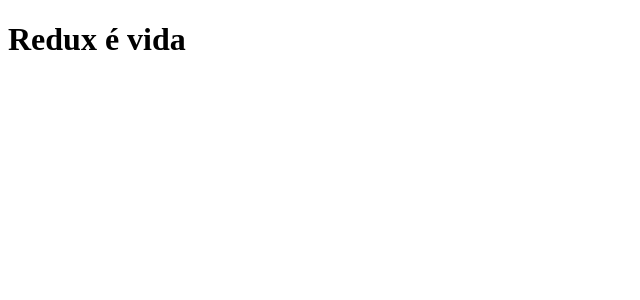
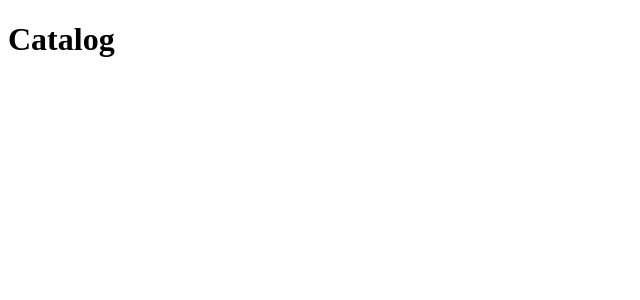
Before and after one commit to nittosantos/study-redux, a React (Create React App) app: page / in a window 1280 px wide. Shown: the top 300 px of the page, without its empty margins (0-640 px from the left). Built offline with nearby package versions, Linux system fonts and the light colour scheme.

Commit message:
feat: :sparkles: Começando a configurar os primeiros passo do redux

```diff
--- a/package.json
+++ b/package.json
@@ -41,5 +41,8 @@
       "last 1 firefox version",
       "last 1 safari version"
     ]
+  },
+  "devDependencies": {
+    "@types/react-redux": "^7.1.24"
   }
 }
--- a/src/App.tsx
+++ b/src/App.tsx
@@ -1,5 +1,13 @@
+import { Provider } from "react-redux";
+import Catalog from "./components/Catalog";
+import store from "./store";
+
 function App() {
-  return <h1>Redux é vida</h1>;
+  return (
+    <Provider store={store}>
+      <Catalog />
+    </Provider>
+  );
 }
 
 export default App;
--- /dev/null
+++ b/src/components/Catalog/index.tsx
@@ -0,0 +1,10 @@
+import { useSelector } from "react-redux";
+
+const Catalog: React.FC = () => {
+  const catalog = useSelector((state) => state);
+  console.log(catalog);
+
+  return <h1>Catalog</h1>;
+};
+
+export default Catalog;
--- /dev/null
+++ b/src/store/index.ts
@@ -0,0 +1,6 @@
+import { createStore } from "redux";
+
+
+const store = createStore(() => [])
+
+export default store;
```
Also changed, not shown: 1 other file (tests, documents, lock files or other folders).
